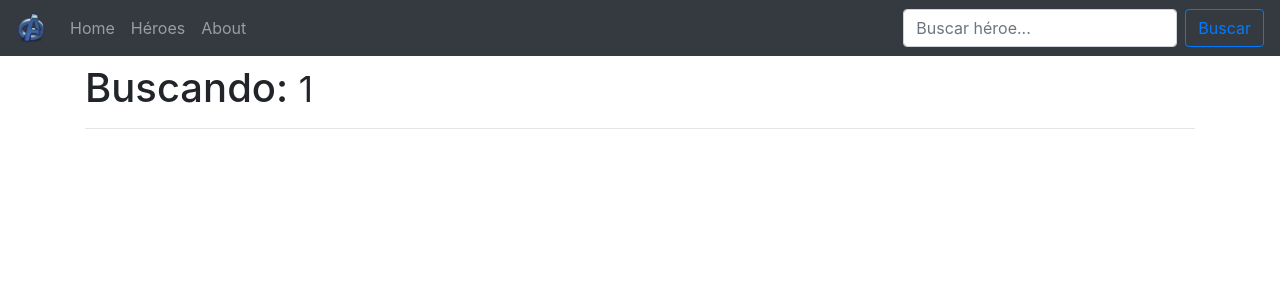
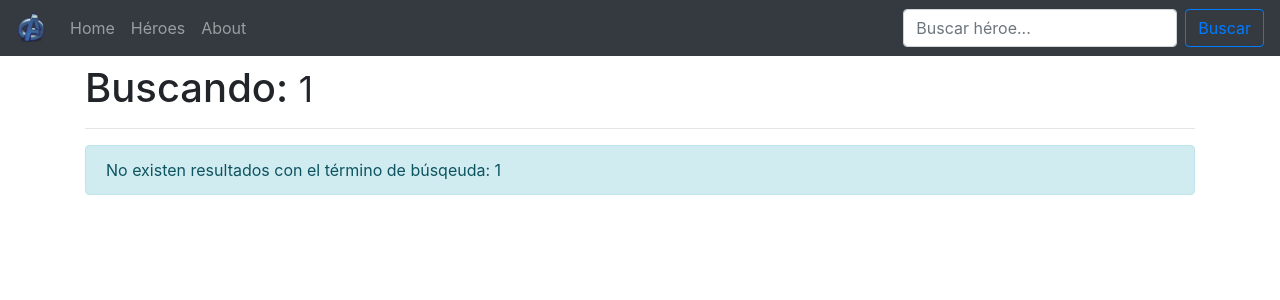
Before and after one commit to rjerezso/Angular-SPA, an Angular app: page /search/1 in a window 1280 px wide. Shown: the top 300 px of the page. Built offline with nearby package versions, Linux system fonts and the light colour scheme.

Commit message:
generando heroe tarjeta

```diff
--- a/src/app/app.module.ts
+++ b/src/app/app.module.ts
@@ -14,6 +14,7 @@ import { AboutComponent } from './components/about/about.component';
 import { HeroesComponent } from './components/heroes/heroes.component';
 import { HeroeComponent } from './components/heroe/heroe.component';
 import { SearchComponent } from './components/search/search.component';
+import { HeroeTarjetaComponent } from './components/heroe-tarjeta/heroe-tarjeta.component';
 
 @NgModule({
   declarations: [
@@ -23,7 +24,8 @@ import { SearchComponent } from './components/search/search.component';
     AboutComponent,
     HeroesComponent,
     HeroeComponent,
-    SearchComponent
+    SearchComponent,
+    HeroeTarjetaComponent
   ],
   imports: [
     BrowserModule,
--- /dev/null
+++ b/src/app/components/heroe-tarjeta/heroe-tarjeta.component.html
@@ -0,0 +1 @@
+<p>heroe-tarjeta works!</p>
--- /dev/null
+++ b/src/app/components/heroe-tarjeta/heroe-tarjeta.component.ts
@@ -0,0 +1,15 @@
+import { Component, OnInit } from '@angular/core';
+
+@Component({
+  selector: 'app-heroe-tarjeta',
+  templateUrl: './heroe-tarjeta.component.html',
+  styleUrls: ['./heroe-tarjeta.component.scss']
+})
+export class HeroeTarjetaComponent implements OnInit {
+
+  constructor() { }
+
+  ngOnInit(): void {
+  }
+
+}
--- a/src/app/components/search/search.component.html
+++ b/src/app/components/search/search.component.html
@@ -1,5 +1,12 @@
 <h1>Buscando: <small>{{ termino }}</small></h1>
 <hr>
+<div class="row" *ngIf="heroes.length === 0">
+    <div class="col-12">
+        <div class="alert alert-info" role="alert">
+            No existen resultados con el término de búsqeuda: {{ termino }}
+        </div>
+    </div>
+</div>
 <div class="card-columns">
     <div class="card animated fadeIn fast" *ngFor="let heroe of heroes; let i = index">
         <img class="card-img-top" [src]="heroe.img" [alt]="heroe.nombre">
```
Also changed, not shown: src/app/components/heroe-tarjeta/heroe-tarjeta.component.scss (added), 1 other file (tests, documents, lock files or other folders).
